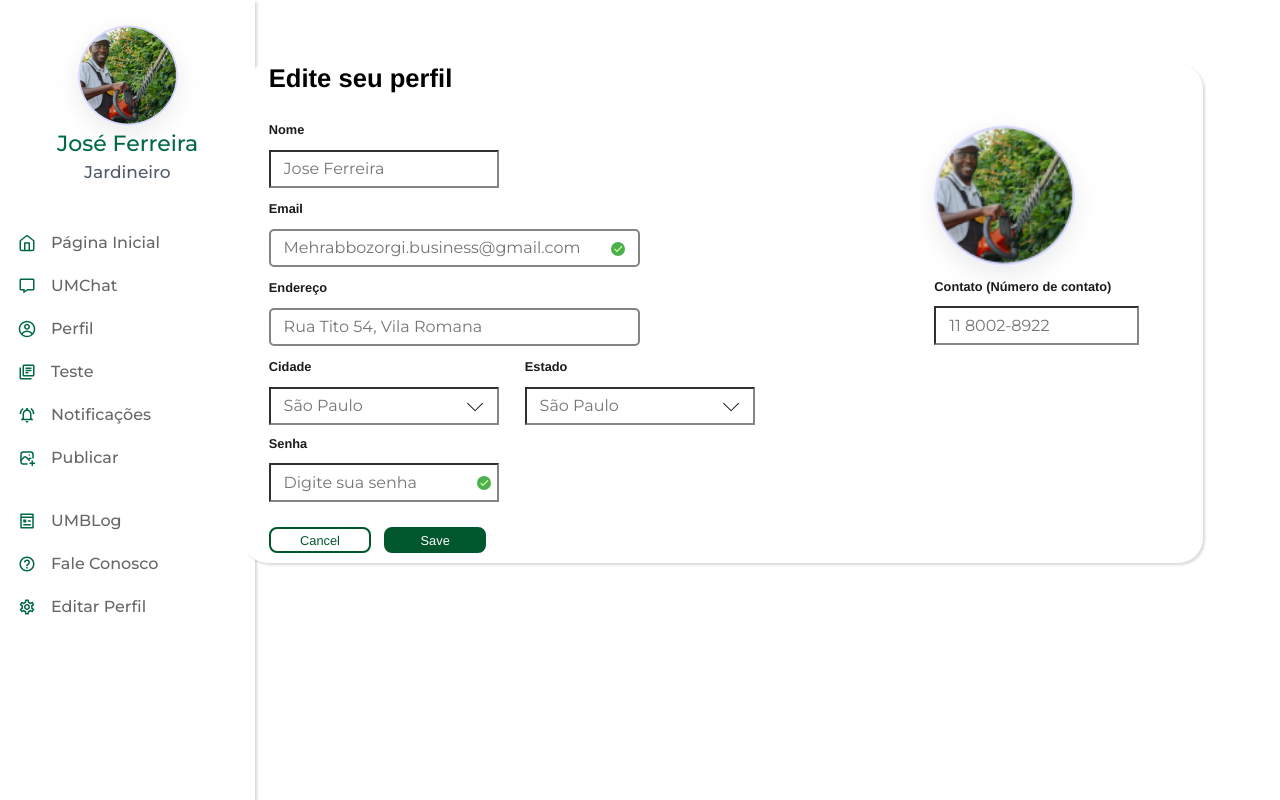
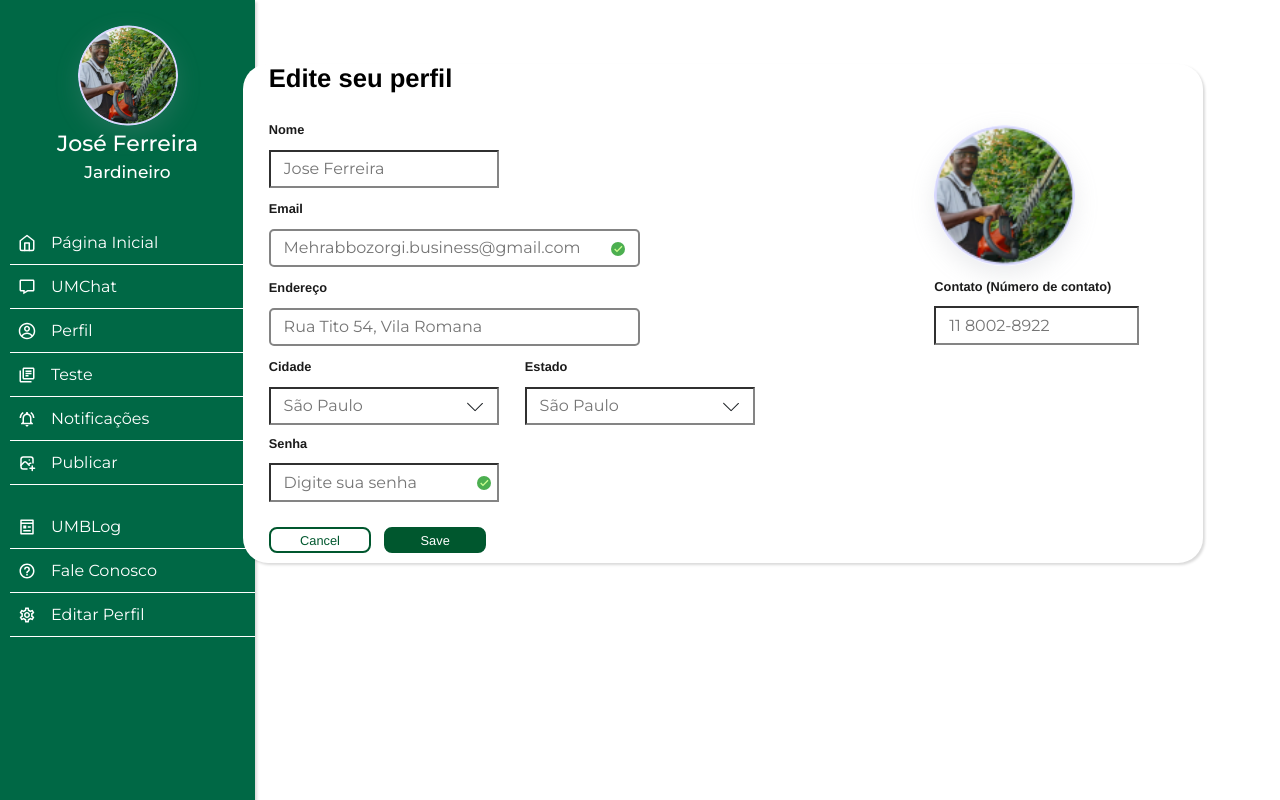
Before and after one commit to sejaumbu/seja-umbu, a React (Vite) app: page /editar in a window 1280 px wide. Built offline with nearby package versions, Linux system fonts and the light colour scheme; some icons are missing; a web font is replaced by a local one.

Commit message:
fix:portfolio

```diff
--- a/src/components/AbaDeAvaliações/AbaDeAvaliacoes.css
+++ b/src/components/AbaDeAvaliações/AbaDeAvaliacoes.css
@@ -29,8 +29,6 @@
 
 .avaliacao {
     margin-top: 2%;
-    margin-left: 25%;
-    margin-right: 25%;
     height: 20vh;
     border-radius: 20px;
     display: flex;
--- a/src/components/AbaDeAvaliações/AbaDeAvaliacoes.jsx
+++ b/src/components/AbaDeAvaliações/AbaDeAvaliacoes.jsx
@@ -6,6 +6,7 @@ import ComentarioNotas from './Avaliações/ComentarioNotas'
 // import avatarH3 from "../../assets/avatarH3.svg"
 // import avatarH6 from "../../assets/avatarH6.svg"
 import { FaStar } from "react-icons/fa";
+import './AbaDeAvaliacoes.css'
 
 
 function AbaDeAvaliacoes(props) {
--- a/src/components/Portfolio/CodePortfolio/Portfolio.css
+++ b/src/components/Portfolio/CodePortfolio/Portfolio.css
@@ -1,4 +1,4 @@
-.itensFixo {
+.itensFicardPerfilxo {
     margin-top: 2%;
     justify-content: center;
     background-color: white;
@@ -41,14 +41,13 @@
 }
 
 .pagePortfolio {
-    width: 810px;
+    max-width: 70%;
     margin-top: 50px;
     border-radius: 20px;
-    height: 80%;
     display: flex;
     align-items: center;
     flex-direction: column;
-
+    margin: auto;
 }
 
 .ContainerImages {
--- a/src/components/barraLateral/barraLateral.css
+++ b/src/components/barraLateral/barraLateral.css
@@ -1,9 +1,8 @@
 .barraLateral {
     width: 255px;
     height: 100vh;
-    position: fixed;
     box-shadow: rgba(0, 0, 0, 0.15) 1.95px 1.95px 2.6px;
-    background-color: white;
+    background-color: #006845;
 }
 
 .barraLateral li{
@@ -12,15 +11,18 @@
 
 .barraLateral a{
     text-decoration: none;
-    color: #006845;
+    color: white;
 }
 
 .itemSite {
     padding-left: 10px;
+
 }
 
 .container {
     padding: 8px;
+    border-bottom: 1px solid white;
+
 }
 
 .cardJardineiro {
@@ -30,8 +32,9 @@
 .categories {
     padding: 15px;
     cursor: pointer;
-    font-weight: 500;
-    color: #666666;
+    font-weight: 400;
+    color: white;
+
 }
 
 .container:hover {
@@ -39,8 +42,9 @@
     padding: 20px;
     cursor: pointer;
     background: rgba(0, 104, 69, 0.18);
-    color: #006845;
+    color: white;
     width: 245px;
+    font-size: 19px;
 
 }
 
@@ -50,8 +54,8 @@
 }
 
 .iconUrl:hover {
-    color: #006845;
-    font-weight: 700;
+    color: white;
+    font-weight: 900;
 }
 
 .itemFinal {
--- a/src/components/barraLateral/superiorCard/superiorCard.css
+++ b/src/components/barraLateral/superiorCard/superiorCard.css
@@ -9,14 +9,14 @@
 
 .cardJardineiro h4 {
     font-size: 22px;
-    color: var(--gray-600, #006845);
+    color: white;
     height: 900;
     margin: 5px;
 }
 
 .cardJardineiro h2 {
     font-size: 17px;
-    color: var(--gray-600, #4F5B67);
+    color: white;
 }
 
 .cardJardineiro img {
--- a/src/components/header/Header.jsx
+++ b/src/components/header/Header.jsx
@@ -6,7 +6,7 @@ import "../header/header.css"
 import { useNavigate } from 'react-router-dom';
 
 export default function Header(){
-    const navigate = useNavigate();
+        const navigate = useNavigate();
 
     return(
         <div className="containerHeader">
--- a/src/components/perfilSuperior/PerfilSuperior.jsx
+++ b/src/components/perfilSuperior/PerfilSuperior.jsx
@@ -2,9 +2,10 @@ import React from 'react'
 import "../perfilSuperior/perfilSuperior.css"
 import { IoStar } from "react-icons/io5";
 import fotoJar from "../../assets/jardineiroFoto.png"
-
+import { useNavigate } from 'react-router-dom';
 
 function PerfilSuperior({ nota }) {
+  const navigate = useNavigate();
   return (
 
     <div className="cardPerfil">
@@ -40,7 +41,7 @@ function PerfilSuperior({ nota }) {
 
 
           <div className="conteudoLadoDireito">
-            <button>Contrate</button>
+            <button onClick={ () => navigate('/chat')} >Contrate</button>
           </div>
         </div>
 
--- a/src/components/perfilSuperior/perfilSuperior.css
+++ b/src/components/perfilSuperior/perfilSuperior.css
@@ -1,16 +1,17 @@
 
 
 .cardFundoPS {
-    width: 100%;
+    width: 70vw;
     height: 180px;
     border-radius: 10px;
     background: #006845;
+
 }
 
 
 
 /* Estilo para os textos na parte superior */
-.parteCimaConteudo p {
+.parteCimaConteudo > p {
     color: #006845;
     font-size: 12px; /* Convertido de 1.7vw para px */
     color: black;
@@ -26,6 +27,8 @@
 .cardPerfil {
     box-shadow: rgba(0, 0, 0, 0.15) 1px 1px 1.5px; /* Convertido para px */
     border-radius: 10px;
+    width: 70vw;
+    margin-bottom: 40px;
 }
 
 /* Estilo para o conteúdo principal do card */
--- a/src/pages/perfil/perfil.css
+++ b/src/pages/perfil/perfil.css
@@ -1,27 +1,26 @@
 .mainPerfil{
-    display: grid;
-    grid-template-columns: 1fr 3fr;
+    display: flex;
 }
 
-
-.AbaPortfolio{
+.mainPerfilPerfil{
+    max-width: 100% ;
     display: flex;
+    flex-direction: column;
     justify-content: center;
-
+    align-items: center;
+    grid-template-columns: 1fr 4fr;
+    margin-left: 150px;
 }
 
-/* .mainPerfil{
+.barraLateral{
+    position: fixed;
+}
+
+.portfolio{
     display: flex;
     flex-direction: column;
-    align-items: center;
-    justify-content: center;
-    margin-left: 300px;
-} */
-
-.mainPerfilPerfi{
-    display: flex;
-    flex-direction: column;
-    align-items: center;
-    justify-content: center;
-    margin:auto;
+    border-radius:10px;
+    margin: auto;
+    max-width: 75%;
+    box-shadow: rgba(0, 0, 0, 0.16) 0px 1px 4px;
 }
```
